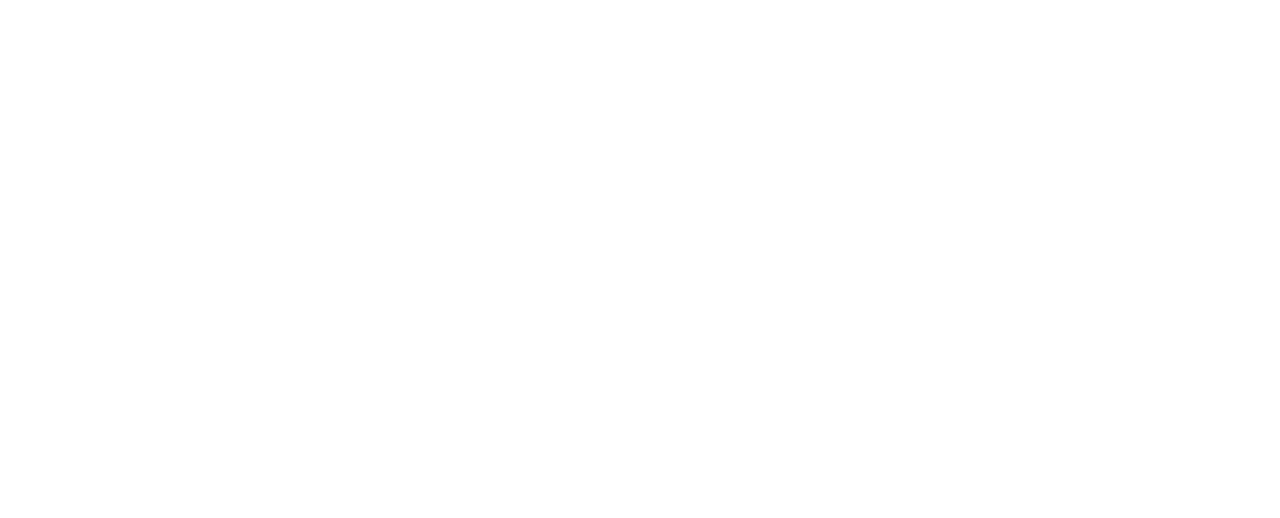
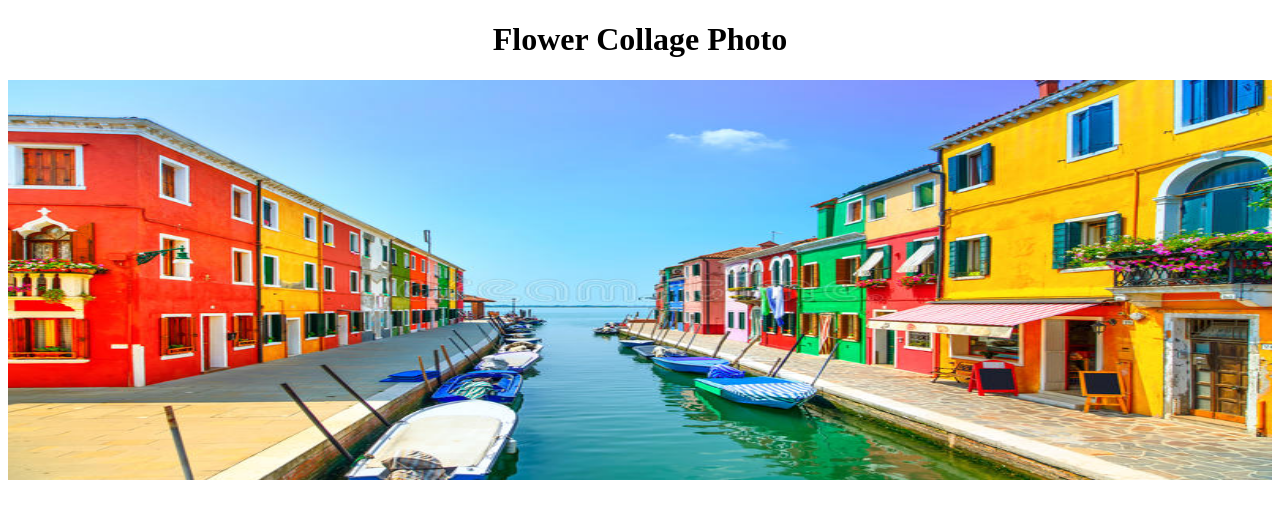
Before and after one commit to hkhridoy17/simple-responsive-design, a plain HTML site: page index.html in a window 1280 px wide. Drawn offline with Linux system fonts and the light colour scheme.

Commit message:
first row added

```diff
--- a/index.html
+++ b/index.html
@@ -7,8 +7,16 @@
     <link rel="stylesheet" href="style.css" />
   </head>
   <body>
-    <header></header>
-    <main></main>
+    <header>
+      <h1>Flower Collage Photo</h1>
+    </header>
+    <main>
+      <section>
+        <div class="row">
+          <img src="images/A.jpg" alt="" />
+        </div>
+      </section>
+    </main>
     <footer></footer>
   </body>
 </html>
--- a/style.css
+++ b/style.css
@@ -0,0 +1,12 @@
+h1 {
+  text-align: center;
+}
+
+img {
+  width: 100%;
+  height: 100%;
+}
+
+.row {
+  height: 400px;
+}
```
